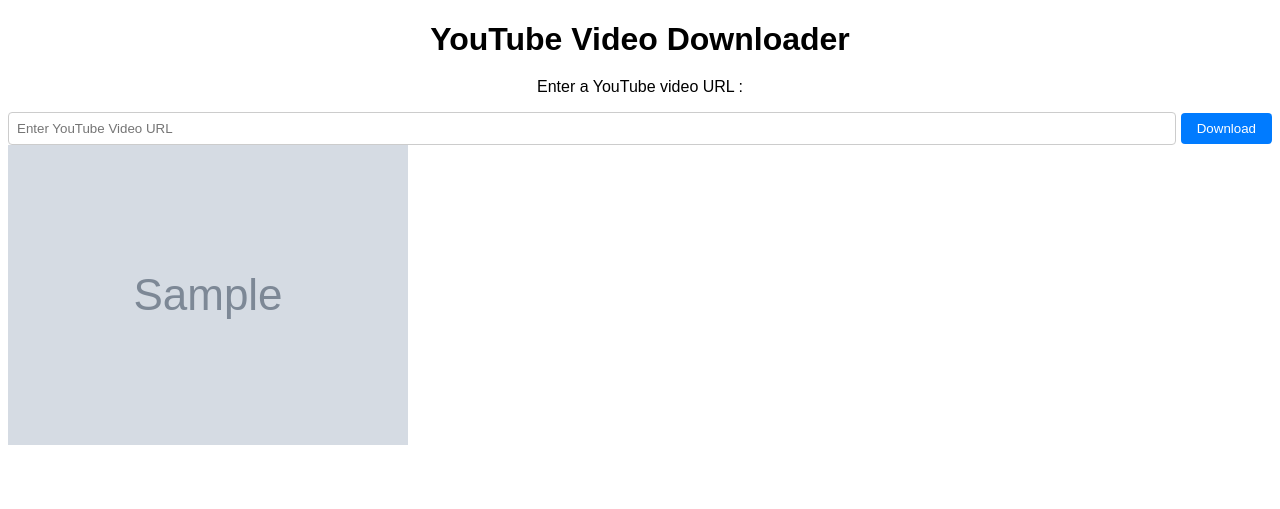
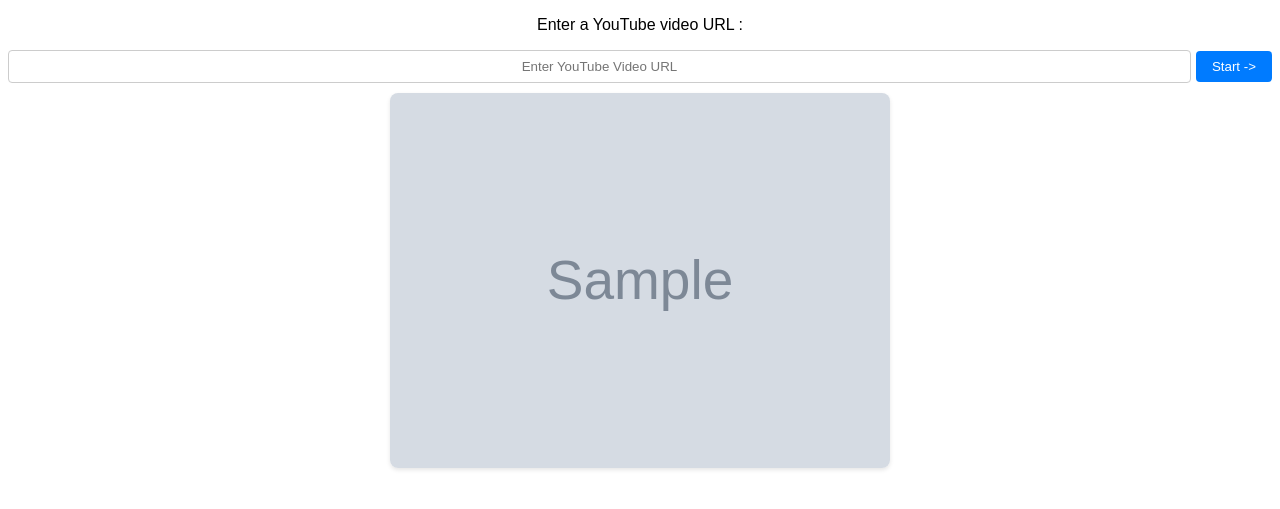
Before and after one commit to daudputra/YT-downloader-docker-flask, a Flask app: template templates/index.html in a window 1280 px wide. Shown: the top 509 px of the page. Run offline with Flask 3, Linux system fonts and the light colour scheme; the template is opened without the code that fills it: most values are stand-ins (such as "Sample title", 1, 10 or a date in 2020); grey boxes marked "Sample" are stand-in pictures; some libraries are stand-ins or nearby versions.

Commit message:
update thumbnail

```diff
--- a/app.py
+++ b/app.py
@@ -1,47 +1,54 @@
+
+# ! masih mendownload dengan program bukan dengan browser
+# ! kadang masih tidak bisa menampilkan thumbnail meskipun di maxres dan hqdefault image nya ada
+# TODO: buat pilihan resolusi
+
 from flask import Flask, render_template, request, send_from_directory, make_response
 from pytube import YouTube
 from werkzeug.utils import secure_filename
-import os
 import requests
 
 app = Flask(__name__)
 
-def get_video_info(video_url):
-    try:
-        embed_url = f'https://noembed.com/embed?url={video_url}'
-        response = requests.get(embed_url)
-        response.raise_for_status()
-        data = response.json()
-        if 'thumbnail_url' in data:
-            return {'thumbnail_url': data['thumbnail_url']}
-    except Exception as e:
-        print(f'Error fetching video info: {e}')
-    return None
+def get_thumbnail_video(video_id):
+    maxres_url = f'https://img.youtube.com/vi/{video_id}/maxresdefault.jpg'
+    hqdefault_url = f'https://img.youtube.com/vi/{video_id}/hqdefault.jpg'
+
+    response = requests.head(maxres_url)
+    if response.status_code == 200:
+        return hqdefault_url
+    else:
+        return maxres_url
 
 
 @app.route('/', methods=['GET', 'POST'])
 def download_video():
     if request.method == 'POST':
         video_url = request.form['video_url']
-        video_info = get_video_info(video_url)
+        video_id = video_url.split('/')[-1].split('?')[0]
+
 
         try:
             yt = YouTube(video_url)
-            stream = yt.streams.filter(progressive=True, file_extension='mp4').first()
+            stream = yt.streams.filter(progressive=True, file_extension='mp4', resolution='360p').first()
+            # stream = yt.streams.get_highest_resolution()
             if stream:
-                filename = secure_filename(yt.title) + '.mp4'
-                stream.download(output_path='downloads/', filename=filename)
-                response = make_response(send_from_directory('downloads/', filename, as_attachment=True, mimetype='video/mp4'))
+                filename = secure_filename(yt.title) + '.mp4' if yt.title else video_id + '.mp4'
+                stream.download(output_path='C:/Users/ASUS Vivobook/Downloads', filename=filename)
+                response = make_response(send_from_directory('C:/Users/ASUS Vivobook/Downloads', filename, as_attachment=True, mimetype='video/mp4'))
                 response.headers['Content-Disposition'] = f'attachment; filename="{filename}"'
-                return response
+                img_url = get_thumbnail_video(video_id)
+
+                return render_template('index.html', img_url=img_url, response=response, video_url=video_url)
+                # return response
+
             else:
                 return render_template('index.html', error_message='No MP4 video available for download.')
         except Exception as e:
-            return render_template('index.html', error_message=f'Error: {str(e)}', video_info=video_info)
+            return render_template('index.html', error_message=f'Error: {str(e)}')
 
     return render_template('index.html', video_info=None)
 
+
 if __name__ == '__main__':
-    os.makedirs('downloads', exist_ok=True)
-
     app.run(debug=True, host='0.0.0.0', port=int(5000))
--- a/static/css/style.css
+++ b/static/css/style.css
@@ -33,6 +33,7 @@
     padding: 8px;
     border-radius: 4px;
     border: 1px solid #ccc;
+    text-align: center;
 }
 
 button {
@@ -50,6 +51,10 @@
     background-color: #0056b3;
 }
 
+.resolution-btn{
+    display: none;
+}
+
 .video-container {
     margin-top: 20px;
     text-align: center;
@@ -64,10 +69,23 @@
     margin-top: 10px;
 }
 
+.thumbnail-video{
+    width: 100%;
+    max-width:500px;
+    height: auto;
+    border-radius: 8px;
+    box-shadow: 0 2px 4px rgba(0, 0, 0, 0.1);
+    margin-top: 10px;
+    display: block;
+    margin-left: auto;
+    margin-right: auto;
+}
+
 .error-message {
     color: red;
     margin-top: 10px;
 }
+
 .text{
     text-align: center;
 }
--- a/templates/index.html
+++ b/templates/index.html
@@ -7,18 +7,41 @@
     <title>YouTube Video Downloader</title>
 </head>
 <body>
-    <h1>YouTube Video Downloader</h1>
+    <!-- <h1>YouTube Video Downloader</h1> -->
 
     <p class="text">Enter a YouTube video URL :</p>
     <form action="{{ url_for('download_video') }}" method="POST">
         <input type="text" id="video_url" name="video_url" required placeholder="Enter YouTube Video URL">
-        <button type="submit">Download</button>
+        <button type="submit" class="start-btn" id="start-btn">Start -></button>
     </form>
 
-    {% if video_info %}
-    <div class="thumbnail">
-        <img src="{{ video_info.thumbnail_url }}" alt="Video Thumbnail">
+    {% if error_message %}
+    <div class="error">
+        <p>{{ error_message }}</p>
     </div>
     {% endif %}
+
+    {% if img_url %}
+    <img src="{{ img_url }}" alt="Video Thumbnail" class="thumbnail-video">
+    {% endif %}
+
+
+    <button class="resolution-btn" id="resolution-btn">resolution</button>
+
+    <script>
+        const resolutionButton = document.getElementById('resolution-btn');
+        const videoInput = document.getElementById('video_url');
+
+        videoInput.addEventListener('input', function(e) {
+            e.preventDefault();
+            if (videoInput.value === '') {
+                resolutionButton.style.display = 'none';
+            }else{
+                resolutionButton.style.display = 'block';
+            }
+        });
+
+    </script>
+
 </body>
 </html>
```
